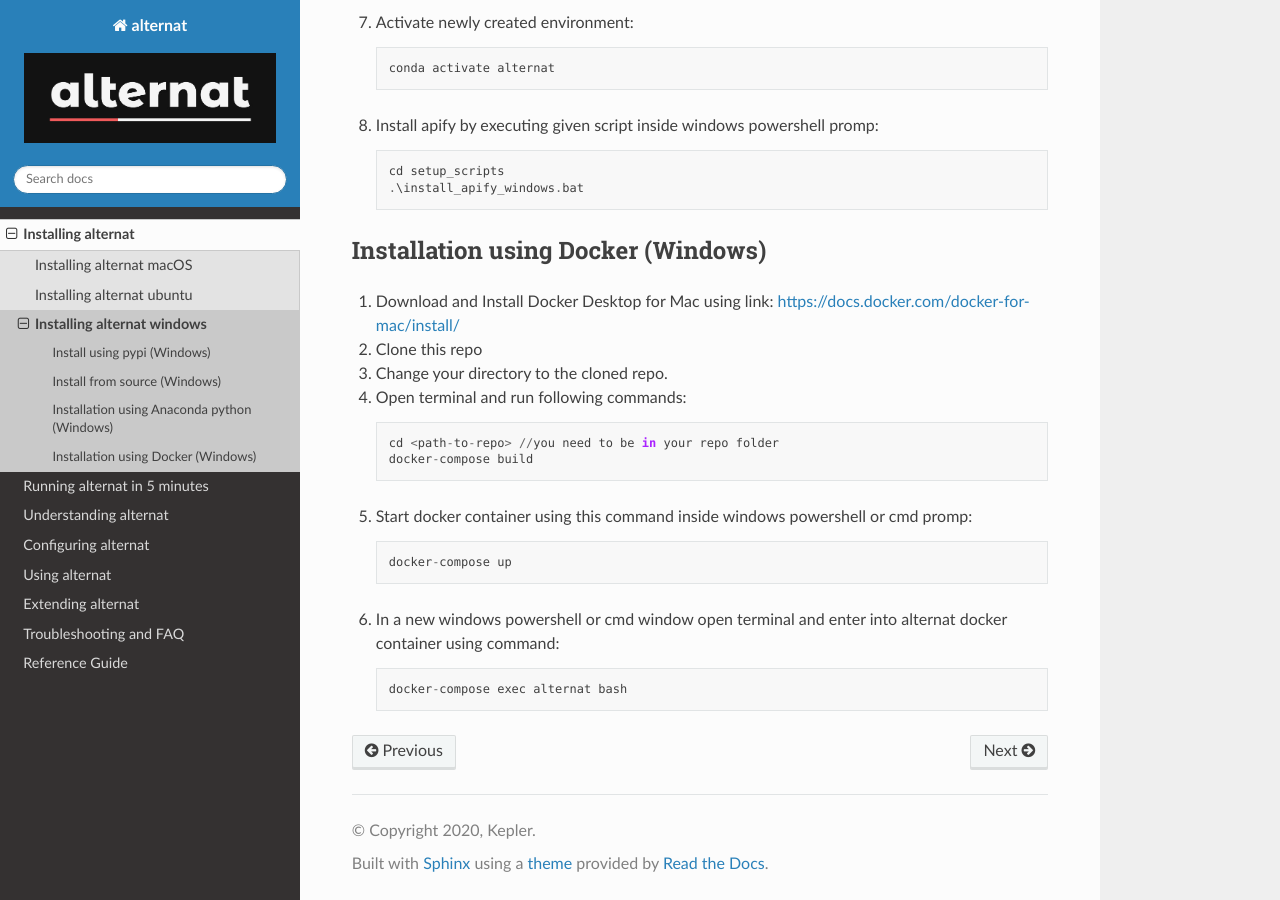
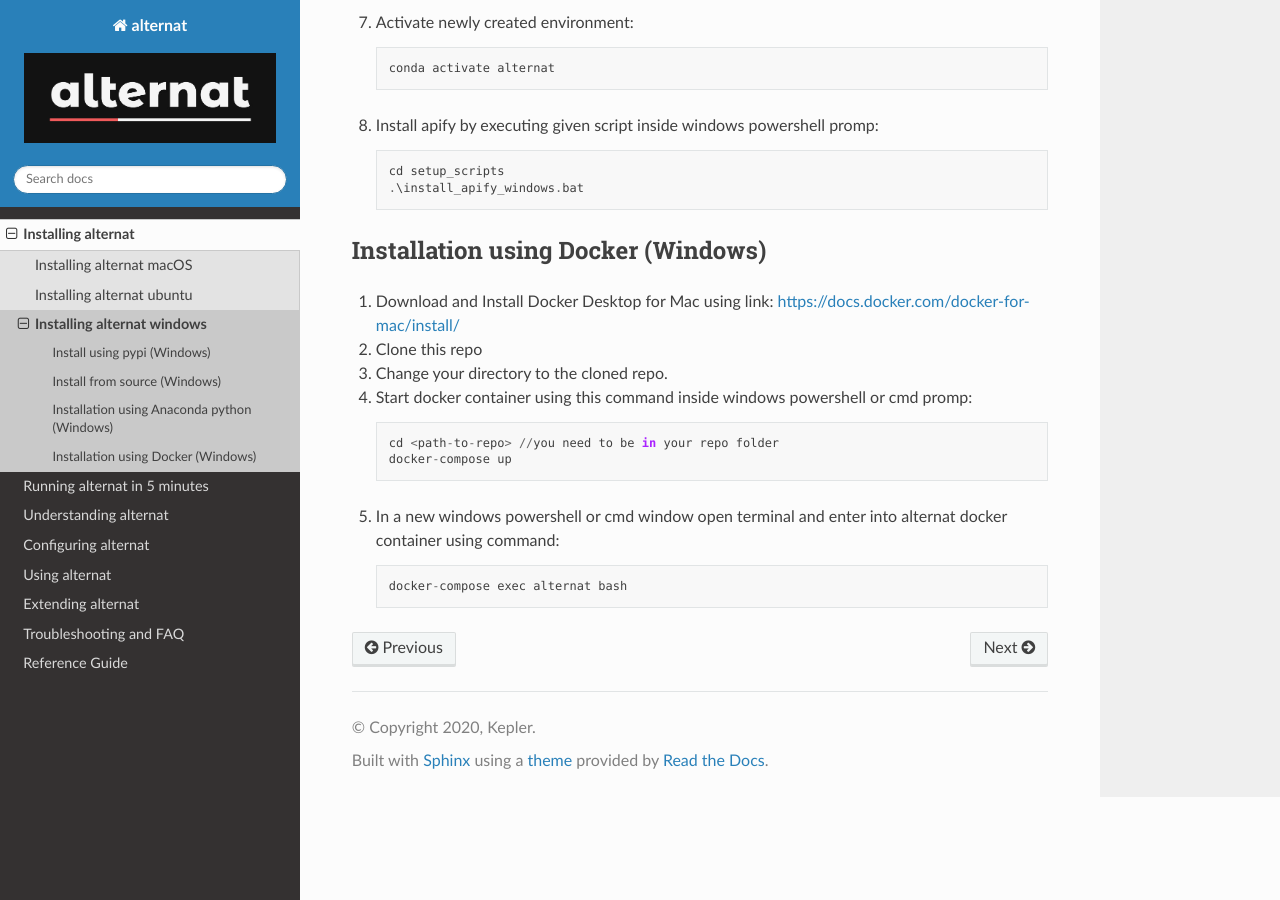
Before and after one commit to keplerlab/alternat, a Sphinx documentation site: the page built from docs/source/installation/installing_alternat_windows.rst, in a window 1280 px wide and 900 px high, scrolled down 1339 px. Built offline with Sphinx 7.4.7 and the Read the Docs theme 2.0.0, drawn with Linux system fonts in a browser that asks for light colours.

Commit message:
updated doc

```diff
--- a/docs/source/installation/installing_alternat_macos.rst
+++ b/docs/source/installation/installing_alternat_macos.rst
@@ -88,12 +88,8 @@
 4. Open terminal and run following commands::
 
     cd <path-to-repo> //you need to be in your repo folder
-    docker-compose build
-
-5. Start docker container using this command::
-
     docker-compose up
 
-6. In a new terminal window open terminal and enter into alternat docker container using command::
+5. In a new terminal window open terminal and enter into alternat docker container using command::
 
     docker-compose exec alternat bash
--- a/docs/source/installation/installing_alternat_ubuntu.rst
+++ b/docs/source/installation/installing_alternat_ubuntu.rst
@@ -94,12 +94,8 @@
 4. Open terminal and run following commands::
 
     cd <path-to-repo> //you need to be in your repo folder
-    docker-compose build
-
-5. Start docker container using this command::
-
     docker-compose up
 
-6. In a new terminal window open terminal and enter into alternat docker container using command::
+5. In a new terminal window open terminal and enter into alternat docker container using command::
 
     docker-compose exec alternat bash
--- a/docs/source/installation/installing_alternat_windows.rst
+++ b/docs/source/installation/installing_alternat_windows.rst
@@ -85,15 +85,11 @@
 
 3. Change your directory to the cloned repo.
 
-4. Open terminal and run following commands::
+4. Start docker container using this command inside windows powershell or cmd promp::
 
     cd <path-to-repo> //you need to be in your repo folder
-    docker-compose build
-
-5. Start docker container using this command inside windows powershell or cmd promp::
-
     docker-compose up
 
-6. In a new windows powershell or cmd window open terminal and enter into alternat docker container using command::
+5. In a new windows powershell or cmd window open terminal and enter into alternat docker container using command::
 
     docker-compose exec alternat bash
```
Also changed, not shown: Readme.md (+2 -6 lines).
